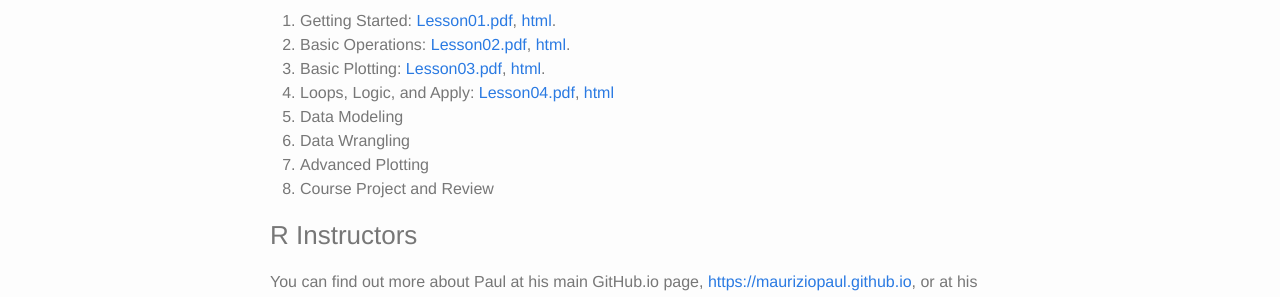
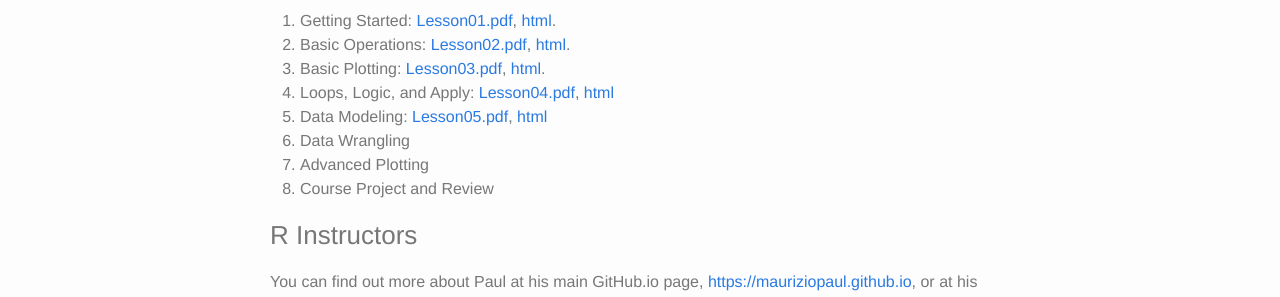
Before and after one commit to mauriziopaul/intro-to-R, a Jekyll site: the page built from overview.md, in a window 1280 px wide. Shown: the part 608-905 px from the top of the page. Built offline with Jekyll 4.4.1, drawn with Linux system fonts in a browser that asks for light colours.

Commit message:
added overview

```diff
--- a/overview.md
+++ b/overview.md
@@ -26,7 +26,7 @@
 2. Basic Operations: [Lesson02.pdf](http://mauriziopaul.github.io/intro-to-R/lecturePDFs/Lesson02.pdf), [html](http://mauriziopaul.github.io/intro-to-R/jekyll/2016/06/20/Lesson-02-basic-operations).
 3. Basic Plotting: [Lesson03.pdf](http://mauriziopaul.github.io/intro-to-R/lecturePDFs/Lesson03.pdf), [html](http://mauriziopaul.github.io/intro-to-R/jekyll/2016/06/27/Lesson-03-basic-plotting).
 4. Loops, Logic, and Apply: [Lesson04.pdf](http://mauriziopaul.github.io/intro-to-R/lecturePDFs/Lesson04.pdf), [html](http://mauriziopaul.github.io/intro-to-R/jekyll/2016/07/05/Lesson-04-apply)
-5. Data Modeling
+5. Data Modeling: [Lesson05.pdf](http://mauriziopaul.github.io/intro-to-R/lecturePDFs/Lesson05.pdf), [html](http://mauriziopaul.github.io/intro-to-R/statistics/2016/07/11/Lesson-05-data-modeling)
 6. Data Wrangling
 7. Advanced Plotting
 8. Course Project and Review
```
